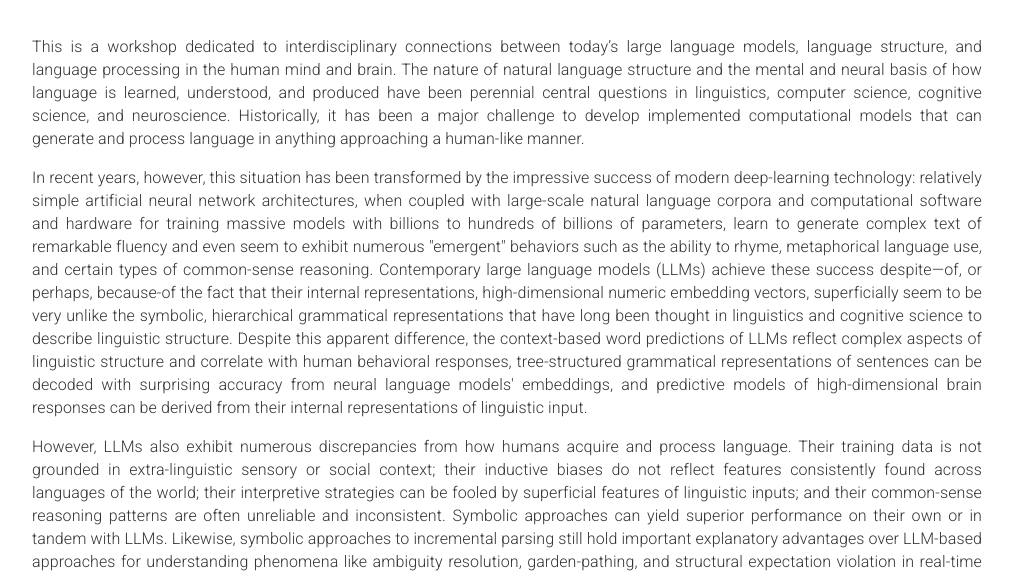
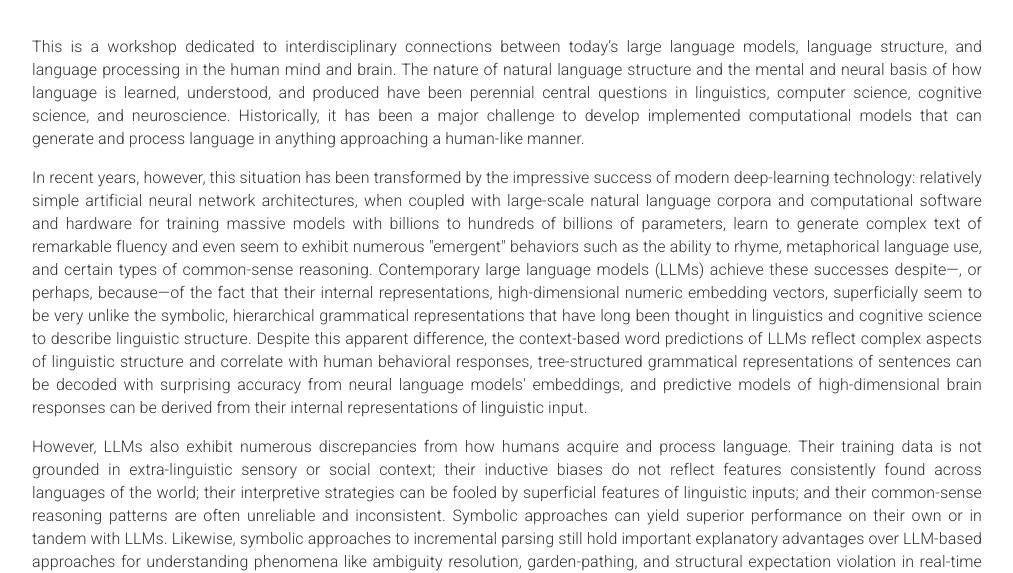
Before and after one commit to newhorizonsinlanguagescience/newhorizonsinlanguagescience.github.io, a Jekyll site: the page built from _pages/home.md, in a window 1280 px wide and 900 px high, cut to the strip 327-900 px from the top of the window. Shown: the whole strip, without its empty margins (133-1146 px from the left). Built offline with Jekyll 4.4.1, drawn with Linux system fonts in a browser that asks for light colours.

Commit message:
fix typo

```diff
--- a/_pages/home.md
+++ b/_pages/home.md
@@ -16,7 +16,7 @@ acknowledgements: ""
         <p>
 This is a workshop dedicated to interdisciplinary connections between today’s large language models, language structure, and language processing in the human mind and brain. The nature of natural language structure and the mental and neural basis of how language is learned, understood, and produced have been perennial central questions in linguistics, computer science, cognitive science, and neuroscience. Historically, it has been a major challenge to develop implemented computational models that can generate and process language in anything approaching a human-like manner.
         </p><p>
-In recent years, however, this situation has been transformed by the impressive success of modern deep-learning technology: relatively simple artificial neural network architectures, when coupled with large-scale natural language corpora and computational software and hardware for training massive models with billions to hundreds of billions of parameters, learn to generate complex text of remarkable fluency and even seem to exhibit numerous "emergent" behaviors such as the ability to rhyme, metaphorical language use, and certain types of common-sense reasoning. Contemporary large language models (LLMs) achieve these success despite—of, or perhaps, because-of the fact that their internal representations, high-dimensional numeric embedding vectors, superficially seem to be very unlike the symbolic, hierarchical grammatical representations that have long been thought in linguistics and cognitive science to describe linguistic structure. Despite this apparent difference, the context-based word predictions of LLMs reflect complex aspects of linguistic structure and correlate with human behavioral responses, tree-structured grammatical representations of sentences can be decoded with surprising accuracy from neural language models' embeddings, and predictive models of high-dimensional brain responses can be derived from their internal representations of linguistic input.
+In recent years, however, this situation has been transformed by the impressive success of modern deep-learning technology: relatively simple artificial neural network architectures, when coupled with large-scale natural language corpora and computational software and hardware for training massive models with billions to hundreds of billions of parameters, learn to generate complex text of remarkable fluency and even seem to exhibit numerous "emergent" behaviors such as the ability to rhyme, metaphorical language use, and certain types of common-sense reasoning. Contemporary large language models (LLMs) achieve these successes despite—, or perhaps, because—of the fact that their internal representations, high-dimensional numeric embedding vectors, superficially seem to be very unlike the symbolic, hierarchical grammatical representations that have long been thought in linguistics and cognitive science to describe linguistic structure. Despite this apparent difference, the context-based word predictions of LLMs reflect complex aspects of linguistic structure and correlate with human behavioral responses, tree-structured grammatical representations of sentences can be decoded with surprising accuracy from neural language models' embeddings, and predictive models of high-dimensional brain responses can be derived from their internal representations of linguistic input.
         </p><p>
 However, LLMs also exhibit numerous discrepancies from how humans acquire and process language. Their training data is not grounded in extra-linguistic sensory or social context; their inductive biases do not reflect features consistently found across languages of the world; their interpretive strategies can be fooled by superficial features of linguistic inputs; and their common-sense reasoning patterns are often unreliable and inconsistent. Symbolic approaches can yield superior performance on their own or in tandem with LLMs. Likewise, symbolic approaches to incremental parsing still hold important explanatory advantages over LLM-based approaches for understanding phenomena like ambiguity resolution, garden-pathing, and structural expectation violation in real-time human language processiong. Overall, while LLMs constitute remarkable technological advances, there are strong reasons to believe that they offer far from a complete picture of language devleopment and processing in the human mind and brain.
         </p><p>
```
